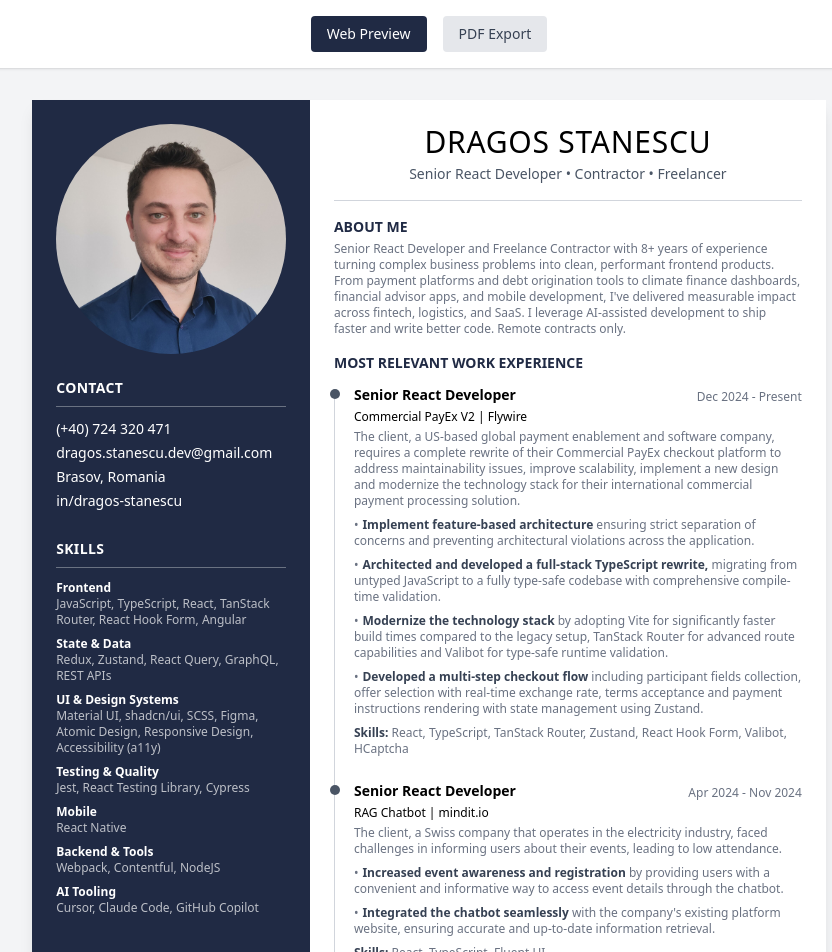
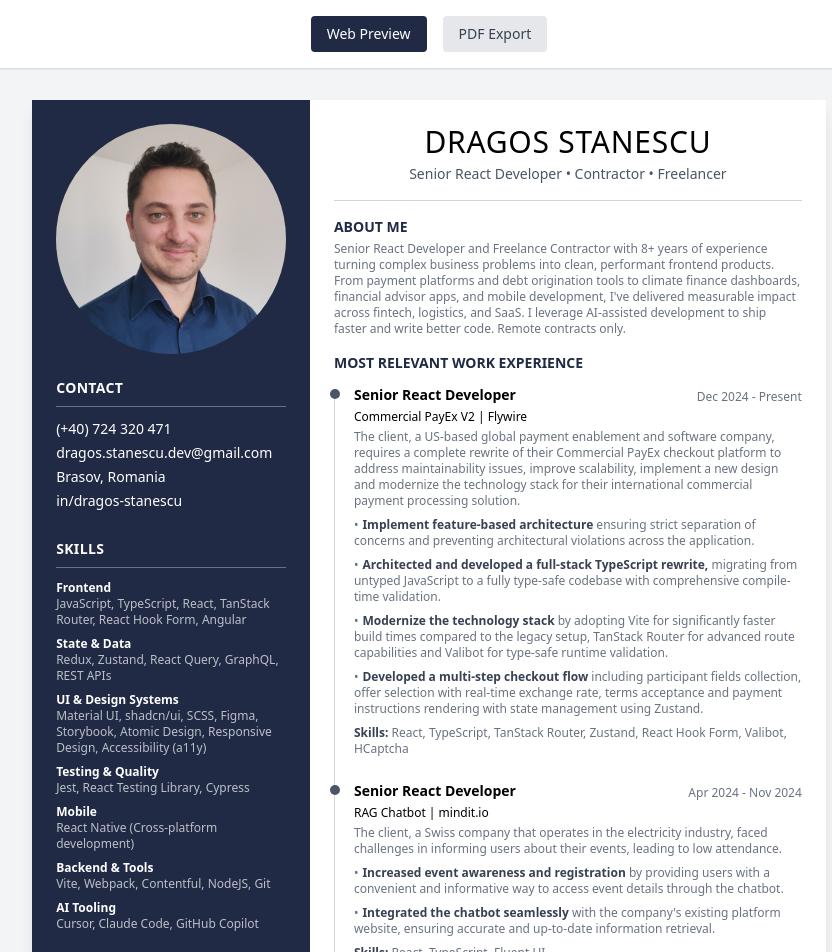
Before and after one commit to dragos-stanescu/carta-vitae, a React (Vite) app: page / in a window 1280 px wide. Shown: the top 952 px of the page, without its empty margins (211-1043 px from the left). Built offline with nearby package versions, Linux system fonts and the light colour scheme.

Commit message:
Update skills: add UI & Design Systems, Testing, AI Tooling categories

```diff
--- a/src/data/cv-data.ts
+++ b/src/data/cv-data.ts
@@ -37,6 +37,7 @@ export const cvData: CvData = {
         "shadcn/ui",
         "SCSS",
         "Figma",
+        "Storybook",
         "Atomic Design",
         "Responsive Design",
         "Accessibility (a11y)",
@@ -48,11 +49,11 @@ export const cvData: CvData = {
     },
     {
       category: "Mobile",
-      skills: ["React Native"],
+      skills: ["React Native (Cross-platform development)"],
     },
     {
       category: "Backend & Tools",
-      skills: ["Webpack", "Contentful", "NodeJS"],
+      skills: ["Vite", "Webpack", "Contentful", "NodeJS", "Git"],
     },
     {
       category: "AI Tooling",
```
